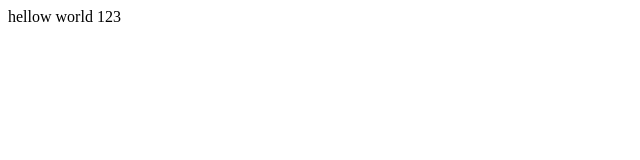
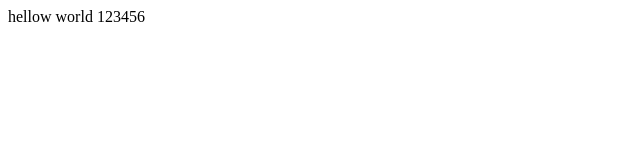
Before and after one commit to 130654331/chu.github.io, a plain HTML site: page index.html in a window 1280 px wide. Shown: the full height of the page, 0-640 px from the left. Drawn offline with Linux system fonts and the light colour scheme.

Commit message:
Update index.html

```diff
--- a/index.html
+++ b/index.html
@@ -5,7 +5,7 @@
 </head>
 
 <body>
-hellow world 123
+hellow world 123456
 </body>
 
 </html>
```
